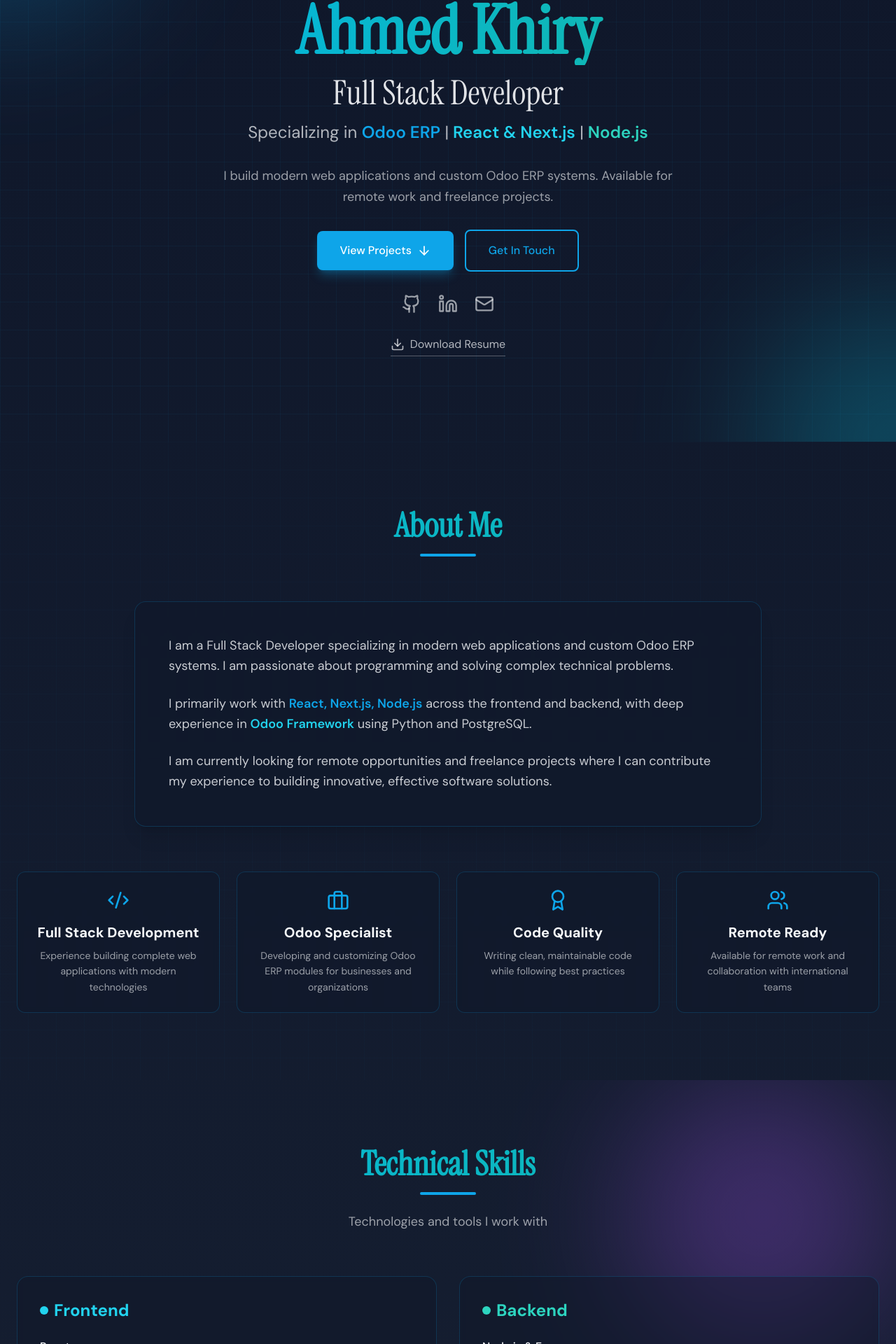
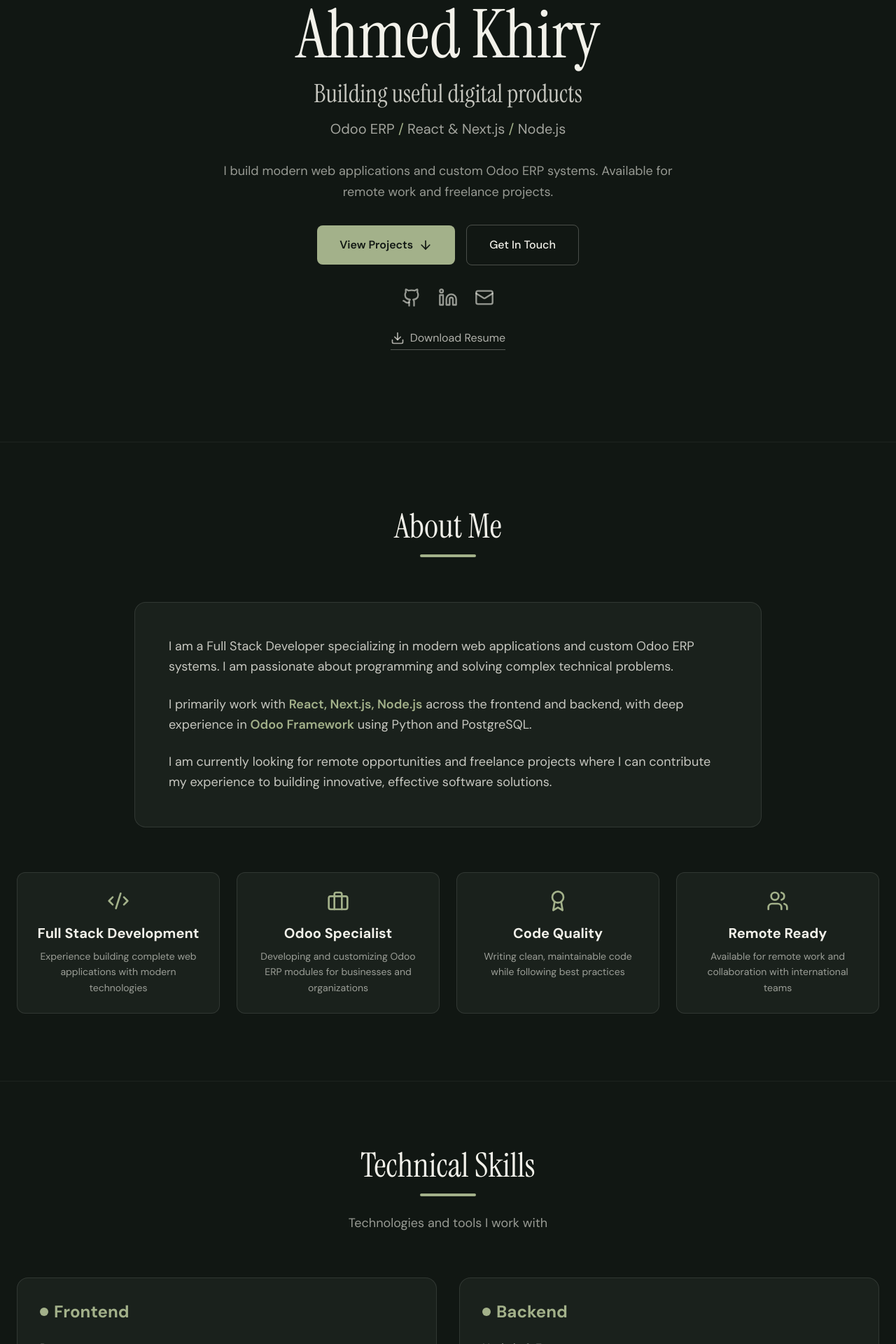
Before and after one commit to khiry13/ahmed-khiry-portfolio, a Next.js app: page / in a window 1280 px wide. Shown: the part 169-2089 px from the top of the page at 70% size. Built offline with nearby package versions, Linux system fonts and the light colour scheme.

Commit message:
edit styles

```diff
--- a/app/globals.css
+++ b/app/globals.css
@@ -7,6 +7,7 @@
 :root {
   --font-display: 'Instrument Serif', serif;
   --font-body: 'DM Sans', sans-serif;
+  color-scheme: dark;
 }
 
 * {
@@ -17,113 +18,78 @@
 
 html {
   scroll-behavior: smooth;
+  scroll-padding-top: 5rem;
 }
 
 body {
   font-family: var(--font-body);
-  background: linear-gradient(to bottom, #0F172A 0%, #1E293B 100%);
-  color: #F8FAFC;
+  background: #111713;
+  color: #f2f1ea;
   overflow-x: hidden;
 }
 
-/* Custom scrollbar */
+::selection {
+  background: #a3b18a;
+  color: #111713;
+}
+
 ::-webkit-scrollbar {
   width: 10px;
 }
 
 ::-webkit-scrollbar-track {
-  background: #1E293B;
+  background: #111713;
 }
 
 ::-webkit-scrollbar-thumb {
-  background: #0EA5E9;
+  background: #68775a;
   border-radius: 5px;
 }
 
 ::-webkit-scrollbar-thumb:hover {
-  background: #0284C7;
+  background: #a3b18a;
 }
 
-/* Selection */
-::selection {
-  background: #0EA5E9;
-  color: white;
-}
-
-/* Animations */
-@keyframes gradient {
-  0% {
-    background-position: 0% 50%;
-  }
-  50% {
-    background-position: 100% 50%;
-  }
-  100% {
-    background-position: 0% 50%;
-  }
-}
-
-.gradient-text {
-  background: linear-gradient(90deg, #0EA5E9, #06B6D4, #14B8A6);
-  background-size: 200% 200%;
-  -webkit-background-clip: text;
-  -webkit-text-fill-color: transparent;
-  animation: gradient 3s ease infinite;
-}
-
-/* Grid background effect */
-.grid-background {
-  background-image:
-    linear-gradient(to right, rgba(14, 165, 233, 0.05) 1px, transparent 1px),
-    linear-gradient(to bottom, rgba(14, 165, 233, 0.05) 1px, transparent 1px);
-  background-size: 40px 40px;
-}
-
-/* Blur effect */
-.blur-circle {
-  position: absolute;
-  border-radius: 50%;
-  filter: blur(100px);
-  opacity: 0.3;
-  pointer-events: none;
-}
-
-/* Card hover effect */
 .card-hover {
-  transition: all 0.3s cubic-bezier(0.4, 0, 0.2, 1);
+  transition:
+    transform 0.3s cubic-bezier(0.4, 0, 0.2, 1),
+    border-color 0.3s ease,
+    box-shadow 0.3s ease;
 }
 
 .card-hover:hover {
-  transform: translateY(-8px);
-  box-shadow: 0 20px 40px rgba(14, 165, 233, 0.2);
+  transform: translateY(-5px);
+  border-color: rgba(163, 177, 138, 0.45);
+  box-shadow: 0 18px 36px rgba(0, 0, 0, 0.18);
 }
 
-/* Button animations */
 .btn-primary {
-  position: relative;
-  overflow: hidden;
-  transition: all 0.3s ease;
+  transition:
+    background-color 0.2s ease,
+    transform 0.2s ease;
 }
 
-.btn-primary::before {
-  content: '';
-  position: absolute;
-  top: 0;
-  left: -100%;
-  width: 100%;
-  height: 100%;
-  background: linear-gradient(90deg, transparent, rgba(255, 255, 255, 0.2), transparent);
-  transition: left 0.5s ease;
+.btn-primary:hover {
+  transform: translateY(-2px);
 }
 
-.btn-primary:hover::before {
-  left: 100%;
-}
-
-/* Stagger animation delays */
 .stagger-1 { animation-delay: 0.1s; }
 .stagger-2 { animation-delay: 0.2s; }
 .stagger-3 { animation-delay: 0.3s; }
 .stagger-4 { animation-delay: 0.4s; }
 .stagger-5 { animation-delay: 0.5s; }
 .stagger-6 { animation-delay: 0.6s; }
+
+@media (prefers-reduced-motion: reduce) {
+  html {
+    scroll-behavior: auto;
+  }
+
+  *,
+  *::before,
+  *::after {
+    animation-duration: 0.01ms !important;
+    animation-iteration-count: 1 !important;
+    transition-duration: 0.01ms !important;
+  }
+}
--- a/components/About.tsx
+++ b/components/About.tsx
@@ -31,13 +31,11 @@
   ];
 
   return (
-    <section id="about" className="py-24 relative overflow-hidden">
-      <div className="grid-background absolute inset-0 opacity-50" />
-
+    <section id="about" className="py-24 relative overflow-hidden border-t border-white/5">
       <div className="max-w-7xl mx-auto px-6 relative z-10">
         {/* Section Title */}
         <div className="text-center mb-16 animate-slide-up">
-          <h2 className="text-4xl md:text-5xl font-display font-bold gradient-text mb-4">
+          <h2 className="text-4xl md:text-5xl font-display font-normal text-light mb-4">
             About Me
           </h2>
           <div className="w-20 h-1 bg-primary mx-auto rounded-full" />
@@ -45,7 +43,7 @@
 
         {/* About Content */}
         <div className="max-w-4xl mx-auto mb-16 animate-fade-in stagger-2">
-          <div className="bg-dark/40 backdrop-blur-sm border border-primary/20 rounded-2xl p-8 md:p-12 shadow-xl">
+          <div className="bg-surface border border-white/10 rounded-2xl p-8 md:p-12">
             <p className="text-lg text-light/80 leading-relaxed mb-6">
               I am a Full Stack Developer specializing in modern web
               applications and custom Odoo ERP systems. I am passionate about
@@ -57,7 +55,7 @@
                 React, Next.js, Node.js
               </span>{" "}
               across the frontend and backend, with deep experience in{" "}
-              <span className="text-cyan-400 font-semibold">
+              <span className="text-primary font-semibold">
                 Odoo Framework
               </span>{" "}
               using Python and PostgreSQL.
@@ -75,7 +73,7 @@
           {highlights.map((item, index) => (
             <div
               key={index}
-              className={`card-hover bg-dark/40 backdrop-blur-sm border border-primary/20 rounded-xl p-6 text-center animate-slide-up stagger-${index + 3}`}
+              className={`card-hover bg-surface border border-white/10 rounded-xl p-6 text-center animate-slide-up stagger-${index + 3}`}
             >
               <div className="text-primary mb-4 flex justify-center">
                 {item.icon}
--- a/components/Contact.tsx
+++ b/components/Contact.tsx
@@ -74,25 +74,22 @@
       icon: <Linkedin className="w-6 h-6" />,
       label: "LinkedIn",
       href: "https://www.linkedin.com/in/ahmed-khairy-b573aa361/",
-      color: "hover:text-blue-500",
+      color: "hover:text-primary",
     },
     {
       icon: <Twitter className="w-6 h-6" />,
       label: "Twitter",
       href: "https://x.com/ahmedkhairy258",
-      color: "hover:text-sky-400",
+      color: "hover:text-primary",
     },
   ];
 
   return (
-    <section id="contact" className="py-24 relative overflow-hidden">
-      <div className="blur-circle w-96 h-96 bg-primary top-0 left-0" />
-      <div className="grid-background absolute inset-0 opacity-30" />
-
+    <section id="contact" className="py-24 relative overflow-hidden border-t border-white/5">
       <div className="max-w-7xl mx-auto px-6 relative z-10">
         {/* Section Title */}
         <div className="text-center mb-16 animate-slide-up">
-          <h2 className="text-4xl md:text-5xl font-display font-bold gradient-text mb-4">
+          <h2 className="text-4xl md:text-5xl font-display font-normal text-light mb-4">
             Get In Touch
           </h2>
           <div className="w-20 h-1 bg-primary mx-auto rounded-full" />
@@ -104,7 +101,7 @@
         <div className="grid grid-cols-1 lg:grid-cols-2 gap-12">
           {/* Contact Form */}
           <div className="animate-slide-up stagger-2">
-            <div className="bg-dark/40 backdrop-blur-sm border border-primary/20 rounded-2xl p-8">
+            <div className="bg-surface border border-white/10 rounded-2xl p-8">
               <h3 className="text-2xl font-bold text-light mb-6">
                 Send a Message
               </h3>
@@ -121,7 +118,7 @@
                     value={formData.name}
                     onChange={handleChange}
                     required
-                    className="w-full bg-dark/60 border border-primary/20 rounded-lg px-4 py-3 text-light focus:outline-none focus:border-primary transition-colors duration-300"
+                    className="w-full bg-dark border border-white/10 rounded-lg px-4 py-3 text-light placeholder:text-light/35 focus:outline-none focus:border-primary transition-colors duration-300"
                     placeholder="Enter your name"
                   />
                 </div>
@@ -137,7 +134,7 @@
                     value={formData.email}
                     onChange={handleChange}
                     required
-                    className="w-full bg-dark/60 border border-primary/20 rounded-lg px-4 py-3 text-light focus:outline-none focus:border-primary transition-colors duration-300"
+                    className="w-full bg-dark border border-white/10 rounded-lg px-4 py-3 text-light placeholder:text-light/35 focus:outline-none focus:border-primary transition-colors duration-300"
                     placeholder="your@email.com"
                   />
                 </div>
@@ -153,7 +150,7 @@
                     value={formData.subject}
                     onChange={handleChange}
                     required
-                    className="w-full bg-dark/60 border border-primary/20 rounded-lg px-4 py-3 text-light focus:outline-none focus:border-primary transition-colors duration-300"
+                    className="w-full bg-dark border border-white/10 rounded-lg px-4 py-3 text-light placeholder:text-light/35 focus:outline-none focus:border-primary transition-colors duration-300"
                     placeholder="Message subject"
                   />
                 </div>
@@ -169,7 +166,7 @@
                     onChange={handleChange}
                     required
                     rows={5}
-                    className="w-full bg-dark/60 border border-primary/20 rounded-lg px-4 py-3 text-light focus:outline-none focus:border-primary transition-colors duration-300 resize-none"
+                    className="w-full bg-dark border border-white/10 rounded-lg px-4 py-3 text-light placeholder:text-light/35 focus:outline-none focus:border-primary transition-colors duration-300 resize-none"
                     placeholder="Write your message here..."
                   />
                 </div>
@@ -177,7 +174,7 @@
                 <button
                   type="submit"
                   disabled={status === "sending"}
-                  className="btn-primary w-full bg-primary hover:bg-primary/90 text-white px-6 py-4 rounded-lg font-medium flex items-center justify-center gap-2 shadow-lg shadow-primary/30 disabled:opacity-50 disabled:cursor-not-allowed transition-all duration-300"
+                  className="btn-primary w-full bg-primary hover:bg-primary/90 text-dark px-6 py-4 rounded-lg font-semibold flex items-center justify-center gap-2 disabled:opacity-50 disabled:cursor-not-allowed transition-all duration-300"
                 >
                   {status === "sending" ? (
                     "Sending..."
@@ -197,7 +194,7 @@
           <div className="animate-slide-up stagger-3">
             <div className="space-y-6">
               {/* Contact Details */}
-              <div className="bg-dark/40 backdrop-blur-sm border border-primary/20 rounded-2xl p-8">
+              <div className="bg-surface border border-white/10 rounded-2xl p-8">
                 <h3 className="text-2xl font-bold text-light mb-6">
                   Contact Information
                 </h3>
@@ -223,7 +220,7 @@
               </div>
 
               {/* Social Links */}
-              <div className="bg-dark/40 backdrop-blur-sm border border-primary/20 rounded-2xl p-8">
+              <div className="bg-surface border border-white/10 rounded-2xl p-8">
                 <h3 className="text-2xl font-bold text-light mb-6">
                   Follow Me
                 </h3>
@@ -234,7 +231,7 @@
                       href={social.href}
                       target="_blank"
                       rel="noopener noreferrer"
-                      className={`bg-dark/60 border border-primary/20 p-4 rounded-lg text-light/70 ${social.color} transition-all duration-300 hover:scale-110 hover:border-primary/50`}
+                      className={`bg-dark border border-white/10 p-4 rounded-lg text-light/70 ${social.color} transition-all duration-300 hover:scale-105 hover:border-primary/50`}
                       aria-label={social.label}
                     >
                       {social.icon}
@@ -244,9 +241,9 @@
               </div>
 
               {/* Availability */}
-              <div className="bg-gradient-to-br from-primary/20 to-cyan-500/20 border border-primary/30 rounded-2xl p-8 text-center">
-                <div className="inline-flex items-center gap-2 bg-green-500/20 text-green-400 px-4 py-2 rounded-full mb-4">
-                  <span className="w-2 h-2 bg-green-400 rounded-full animate-pulse" />
+              <div className="bg-surface border border-primary/30 rounded-2xl p-8 text-center">
+                <div className="inline-flex items-center gap-2 bg-primary/10 text-primary px-4 py-2 rounded-full mb-4">
+                  <span className="w-2 h-2 bg-primary rounded-full animate-pulse" />
                   Available for Work
                 </div>
                 <p className="text-light/80 leading-relaxed">
--- a/components/Footer.tsx
+++ b/components/Footer.tsx
@@ -6,7 +6,7 @@
   const currentYear = new Date().getFullYear();
 
   return (
-    <footer className="bg-dark/60 border-t border-primary/20 py-8">
+    <footer className="bg-dark border-t border-white/10 py-8">
       <div className="max-w-7xl mx-auto px-6">
         <div className="text-center">
           <p className="text-light/60 flex items-center justify-center gap-2">
--- a/components/Hero.tsx
+++ b/components/Hero.tsx
@@ -22,34 +22,24 @@
       id="home"
       className="min-h-screen flex items-center justify-center relative overflow-hidden"
     >
-      {/* Animated background elements */}
-      <div className="blur-circle w-96 h-96 bg-primary -top-48 -left-48" />
-      <div className="blur-circle w-96 h-96 bg-cyan-500 -bottom-48 -right-48" />
-      <div className="grid-background absolute inset-0" />
-
       <div className="max-w-7xl mx-auto px-6 py-20 relative z-10">
         <div className="text-center space-y-8">
           {/* Title Animation */}
           <div
             className={`space-y-4 ${isVisible ? "animate-slide-up" : "opacity-0"}`}
           >
-            <p className="text-primary text-lg font-medium tracking-wider">
-              Hello, I am
+            <p className="text-primary text-sm md:text-base font-semibold tracking-[0.24em] uppercase">
+              Full Stack Developer · Odoo Specialist
             </p>
-            <h1 className="text-6xl md:text-8xl font-display font-bold gradient-text">
+            <h1 className="text-6xl md:text-8xl font-display font-normal text-light">
               Ahmed Khiry
             </h1>
-            <h2 className="text-3xl md:text-5xl font-display text-light/90">
-              Full Stack Developer
+            <h2 className="text-2xl md:text-4xl font-display text-light/80">
+              Building useful digital products
             </h2>
-            <p className="text-xl md:text-2xl text-light/70 max-w-3xl mx-auto">
-              Specializing in{" "}
-              <span className="text-primary font-semibold">Odoo ERP</span> |
-              <span className="text-cyan-400 font-semibold">
-                {" "}
-                React & Next.js
-              </span>{" "}
-              |<span className="text-teal-400 font-semibold"> Node.js</span>
+            <p className="text-lg md:text-xl text-light/65 max-w-3xl mx-auto">
+              Odoo ERP <span className="text-primary">/</span> React & Next.js{" "}
+              <span className="text-primary">/</span> Node.js
             </p>
           </div>
 
@@ -67,14 +57,14 @@
           >
             <button
               onClick={scrollToProjects}
-              className="btn-primary bg-primary hover:bg-primary/90 text-white px-8 py-4 rounded-lg font-medium flex items-center gap-2 shadow-lg shadow-primary/30"
+              className="btn-primary bg-primary hover:bg-primary/90 text-dark px-8 py-4 rounded-lg font-semibold flex items-center gap-2"
             >
               View Projects
               <ArrowDown size={20} />
             </button>
             <a
               href="#contact"
-              className="bg-transparent border-2 border-primary text-primary hover:bg-primary hover:text-white px-8 py-4 rounded-lg font-medium transition-all duration-300"
+              className="bg-transparent border border-light/25 text-light hover:border-primary hover:text-primary px-8 py-4 rounded-lg font-medium transition-all duration-300"
             >
               Get In Touch
             </a>
--- a/components/Skills.tsx
+++ b/components/Skills.tsx
@@ -4,7 +4,7 @@
   const skillCategories = [
     {
       title: "Frontend",
-      color: "text-cyan-400",
+      color: "text-primary",
       skills: [
         { name: "React", level: 90 },
         { name: "Next.js", level: 85 },
@@ -16,7 +16,7 @@
     },
     {
       title: "Backend",
-      color: "text-teal-400",
+      color: "text-primary",
       skills: [
         { name: "Node.js & Express", level: 85 },
         { name: "Python", level: 90 },
@@ -27,7 +27,7 @@
     },
     {
       title: "Odoo ERP",
-      color: "text-purple-400",
+      color: "text-primary",
       skills: [
         { name: "Odoo 17/18/19", level: 90 },
         { name: "Custom Module Development", level: 90 },
@@ -38,7 +38,7 @@
     },
     {
       title: "Tools & Others",
-      color: "text-amber-400",
+      color: "text-primary",
       skills: [
         { name: "Git & GitHub", level: 90 },
         { name: "Docker (Basics)", level: 60 },
@@ -50,13 +50,11 @@
   ];
 
   return (
-    <section id="skills" className="py-24 relative overflow-hidden">
-      <div className="blur-circle w-96 h-96 bg-purple-500 top-0 right-0" />
-
+    <section id="skills" className="py-24 relative overflow-hidden border-t border-white/5">
       <div className="max-w-7xl mx-auto px-6 relative z-10">
         {/* Section Title */}
         <div className="text-center mb-16 animate-slide-up">
-          <h2 className="text-4xl md:text-5xl font-display font-bold gradient-text mb-4">
+          <h2 className="text-4xl md:text-5xl font-display font-normal text-light mb-4">
             Technical Skills
           </h2>
           <div className="w-20 h-1 bg-primary mx-auto rounded-full" />
@@ -70,7 +68,7 @@
           {skillCategories.map((category, catIndex) => (
             <div
               key={catIndex}
-              className={`bg-dark/40 backdrop-blur-sm border border-primary/20 rounded-2xl p-8 animate-slide-up stagger-${catIndex + 2}`}
+              className={`card-hover bg-surface border border-white/10 rounded-2xl p-8 animate-slide-up stagger-${catIndex + 2}`}
             >
               <h3
                 className={`text-2xl font-bold ${category.color} mb-6 flex items-center gap-2`}
@@ -89,9 +87,9 @@
                         {skill.level}%
                       </span> */}
                     </div>
-                    <div className="w-full bg-dark/60 rounded-full h-2 overflow-hidden">
+                    <div className="w-full bg-dark rounded-full h-2 overflow-hidden">
                       <div
-                        className="h-full bg-gradient-to-r from-primary to-cyan-400 rounded-full transition-all duration-1000 ease-out"
+                        className="h-full bg-primary rounded-full transition-all duration-1000 ease-out"
                         style={{
                           width: `${skill.level}%`,
                           animation: "slideIn 1s ease-out forwards",
@@ -108,7 +106,7 @@
 
         {/* Additional Info */}
         <div className="mt-12 text-center animate-fade-in stagger-6">
-          <div className="bg-dark/40 backdrop-blur-sm border border-primary/20 rounded-xl p-6 inline-block">
+          <div className="bg-surface border border-white/10 rounded-xl p-6 inline-block">
             <p className="text-light/70">
               🚀 Always learning and improving | 💡 Passionate about modern
               technologies
--- a/tailwind.config.js
+++ b/tailwind.config.js
@@ -8,9 +8,11 @@
   theme: {
     extend: {
       colors: {
-        primary: '#0EA5E9',
-        dark: '#0F172A',
-        light: '#F8FAFC',
+        primary: '#A3B18A',
+        dark: '#111713',
+        light: '#F2F1EA',
+        surface: '#1A211C',
+        'surface-raised': '#202923',
       },
       fontFamily: {
         display: ['var(--font-display)'],
```
Also changed, not shown: components/Navigation.tsx (+5 -5 lines), components/Projects.tsx (+12 -15 lines).
